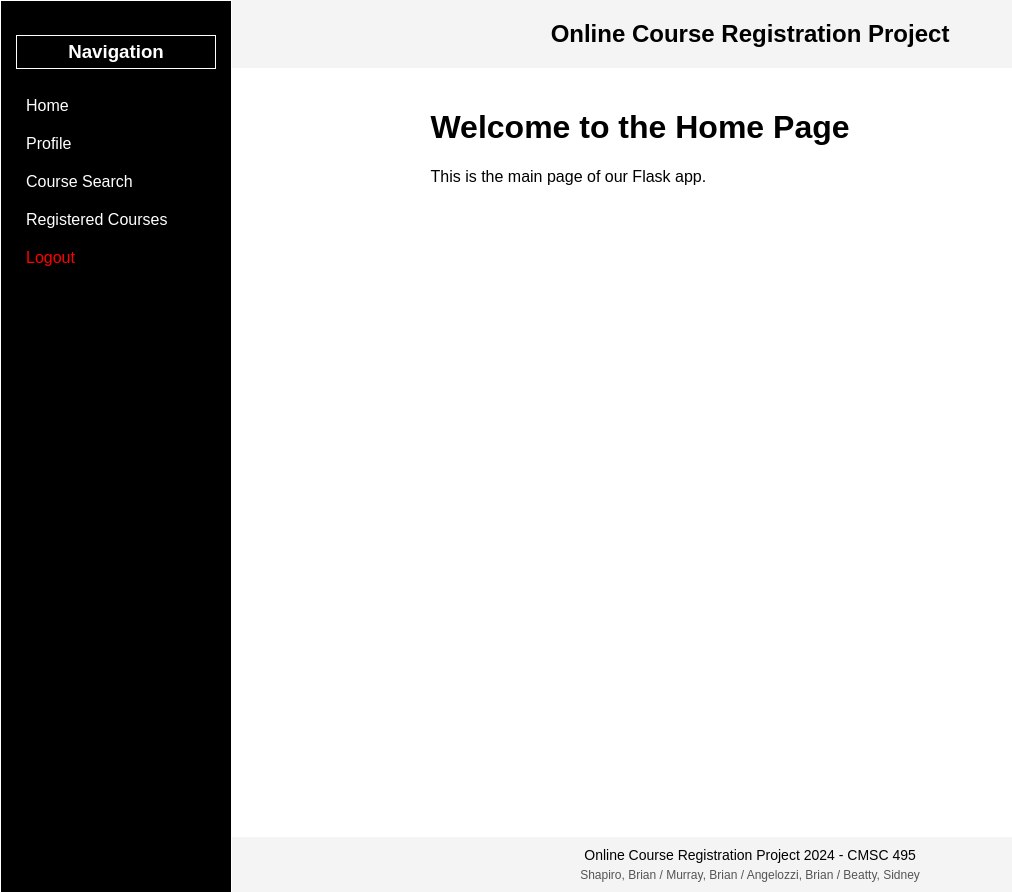
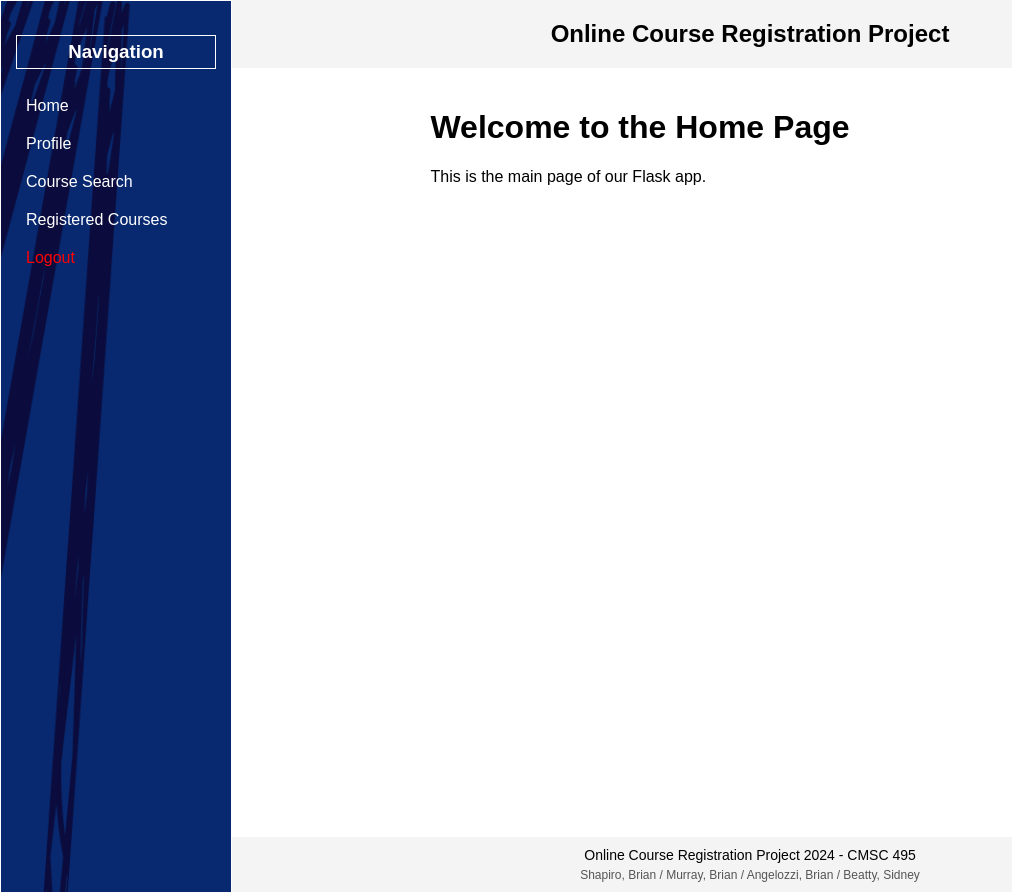
Before and after one commit to shapirobd/course_registration, a Flask app: page / in a window 1280 px wide. Shown: the whole page, without its empty margins (0-1012 px from the left). Run offline with Flask 3, Linux system fonts and the light colour scheme; the visitor is signed in with stand-in values (Sample User, id 1); parts of the project's set-up code (start-up, migrations or seed data) failed here and were passed over.

Commit message:
Update layout.html

```diff
--- a/templates/layout.html
+++ b/templates/layout.html
@@ -16,9 +16,13 @@
             height: 100vh;
             width: 200px;
             position: fixed;
-            background-color: #000000;
             padding: 15px;
             border: 1px solid #FFFFFF;
+            background-image: url('course_registration/templates/images/Sidenav.png');
+            background-size: cover;
+            background-repeat: no-repeat;
+            background-position: center;
+            color: #FFFFFF;
         }
         .sidenav h3 {
             color: #FFFFFF;
```
